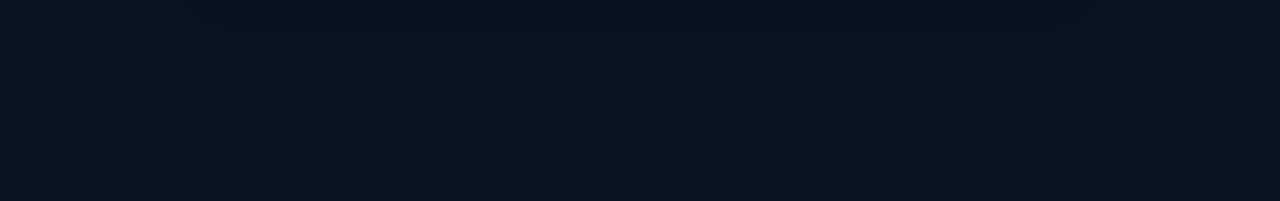
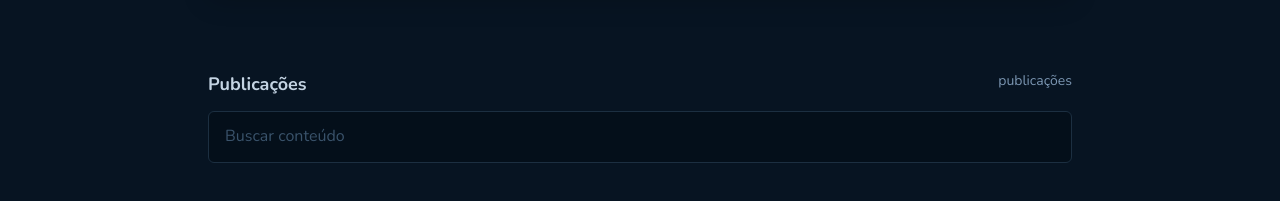
Before and after one commit to lucasadsr/github-blog, a React (Vite) app: page / in a window 1280 px wide. Shown: the part 425-626 px from the top of the page. Built offline with nearby package versions, Linux system fonts and the light colour scheme; no server answers.

Commit message:
feat: Form and Posts list components

```diff
--- a/package.json
+++ b/package.json
@@ -17,8 +17,10 @@
     "@fortawesome/react-fontawesome": "^0.2.0",
     "@rocketseat/eslint-config": "^2.1.0",
     "axios": "^1.4.0",
+    "date-fns": "^2.30.0",
     "react": "^18.2.0",
     "react-dom": "^18.2.0",
+    "react-markdown": "^8.0.7",
     "react-router-dom": "^6.14.2",
     "styled-components": "^6.0.5"
   },
--- /dev/null
+++ b/src/pages/Home/components/PostsForm/index.tsx
@@ -0,0 +1,17 @@
+import { FormContainer } from './styles'
+
+interface PostsFormProps {
+  postsNumber: number
+}
+
+export function PostsForm({ postsNumber }: PostsFormProps) {
+  return (
+    <FormContainer>
+      <header>
+        <h3>Publicações</h3>
+        <span>{postsNumber} publicações</span>
+      </header>
+      <input type="text" placeholder="Buscar conteúdo" />
+    </FormContainer>
+  )
+}
--- /dev/null
+++ b/src/pages/Home/components/PostsForm/styles.ts
@@ -0,0 +1,36 @@
+import { styled } from 'styled-components'
+
+export const FormContainer = styled.form`
+  margin-top: 4.5rem;
+  margin-bottom: 3rem;
+
+  header {
+    display: flex;
+    justify-content: space-between;
+
+    h3 {
+      color: ${(props) => props.theme['base-subtitle']};
+      font-size: 1.125rem;
+      font-weight: 700;
+    }
+
+    span {
+      color: ${(props) => props.theme['base-span']};
+      font-size: 0.875rem;
+    }
+  }
+
+  input {
+    width: 100%;
+    margin-top: 0.75rem;
+    padding: 0.75rem 1rem;
+    border-radius: 6px;
+    border: 1px solid ${(props) => props.theme['base-border']};
+    background: ${(props) => props.theme['base-input']};
+    color: ${(props) => props.theme.white};
+
+    &::placeholder {
+      color: ${(props) => props.theme['base-label']};
+    }
+  }
+`
--- a/src/pages/Home/index.tsx
+++ b/src/pages/Home/index.tsx
@@ -1,9 +1,57 @@
+import { useEffect, useState } from 'react'
+import { PostsForm } from './components/PostsForm'
 import { Profile } from './components/Profile'
+import { api } from '../../lib/axios'
+import { Post, PostsContainer } from './styles'
+import { formatDateDistance } from '../../utils/formatDate'
+
+interface PostType {
+  id: number
+  title: string
+  body: string
+  created_at: string
+}
+
+interface PostsType {
+  total_count: number
+  items: PostType[]
+}
 
 export function Home() {
+  const [posts, setPosts] = useState<PostsType>({} as PostsType)
+
+  async function fetchPosts() {
+    const reponse = await api.get('/search/issues', {
+      params: {
+        q: 'repo:lucasadsr/github-blog',
+      },
+    })
+
+    setPosts(reponse.data)
+  }
+
+  useEffect(() => {
+    fetchPosts()
+  }, [])
+
+  console.log(posts.items)
+
   return (
     <main className="container">
       <Profile />
+      <PostsForm postsNumber={posts.total_count} />
+      <PostsContainer>
+        {posts.items &&
+          posts.items.map((post) => (
+            <Post key={post.id}>
+              <header>
+                <p>{post.title}</p>
+                <span>{formatDateDistance(post.created_at)}</span>
+              </header>
+              <p>{post.body}</p>
+            </Post>
+          ))}
+      </PostsContainer>
     </main>
   )
 }
--- a/src/pages/Home/styles.ts
+++ b/src/pages/Home/styles.ts
@@ -0,0 +1,52 @@
+import { styled } from 'styled-components'
+
+export const PostsContainer = styled.section`
+  display: flex;
+  gap: 2rem;
+  flex-wrap: wrap;
+`
+
+export const Post = styled.div`
+  flex: 1;
+  max-width: 26rem;
+  max-height: 16.25rem;
+  border-radius: 6px;
+  padding: 2rem;
+  background: ${(props) => props.theme['base-post']};
+  border: 2px solid ${(props) => props.theme['base-post']};
+  transition: border 100ms;
+  cursor: pointer;
+
+  header {
+    display: flex;
+    gap: 1rem;
+    margin-bottom: 1.25rem;
+
+    p {
+      max-width: 70%;
+      font-size: 1.25rem;
+      font-weight: 700;
+      max-height: 4rem;
+      text-overflow: ellipsis;
+      overflow: hidden;
+    }
+  }
+
+  p {
+    overflow: hidden;
+    text-overflow: ellipsis;
+    display: -webkit-box;
+    -webkit-box-orient: vertical;
+    -webkit-line-clamp: 4;
+  }
+
+  span {
+    font-size: 0.875rem;
+    color: ${(props) => props.theme['base-span']};
+    text-transform: capitalize;
+  }
+
+  &:hover {
+    border: 2px solid ${(props) => props.theme['base-label']};
+  }
+`
--- /dev/null
+++ b/src/utils/formatDate.ts
@@ -0,0 +1,9 @@
+import { formatDistanceToNowStrict } from 'date-fns'
+import ptBR from 'date-fns/locale/pt-BR'
+
+export function formatDateDistance(date: string) {
+  return formatDistanceToNowStrict(new Date(date), {
+    addSuffix: true,
+    locale: ptBR,
+  })
+}
```
Also changed, not shown: 1 other file (tests, documents, lock files or other folders).
